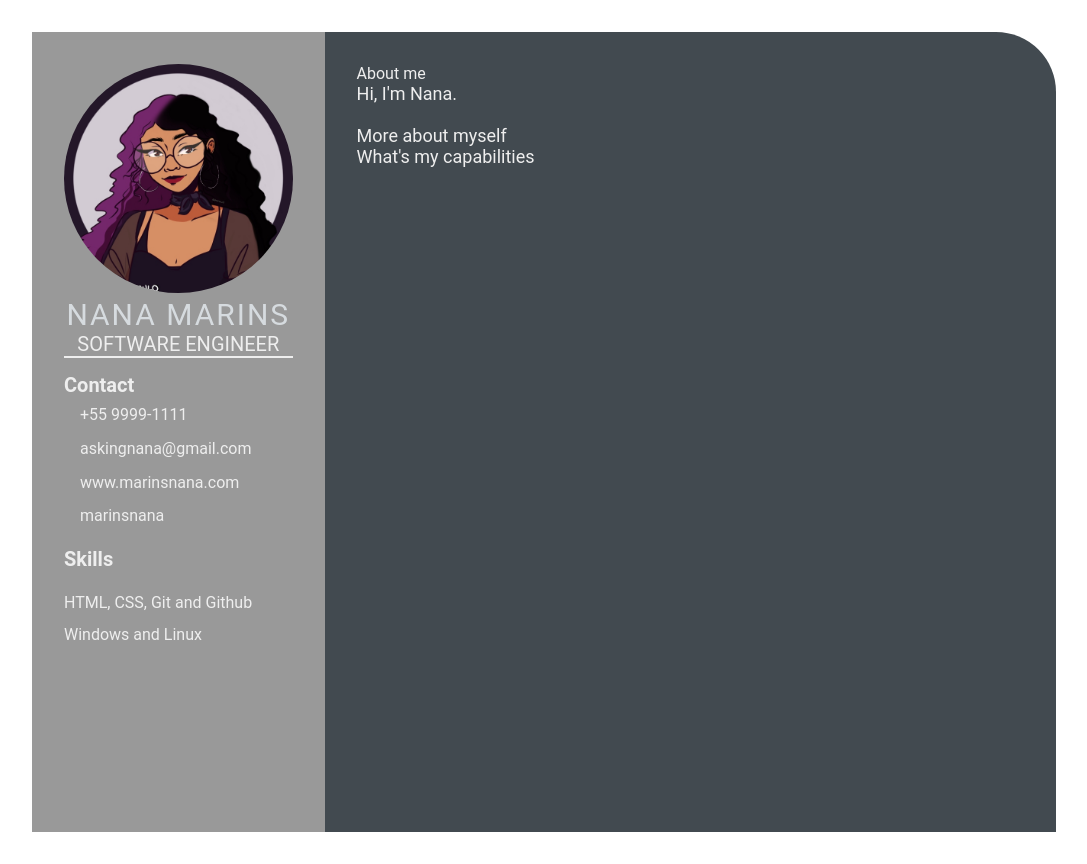
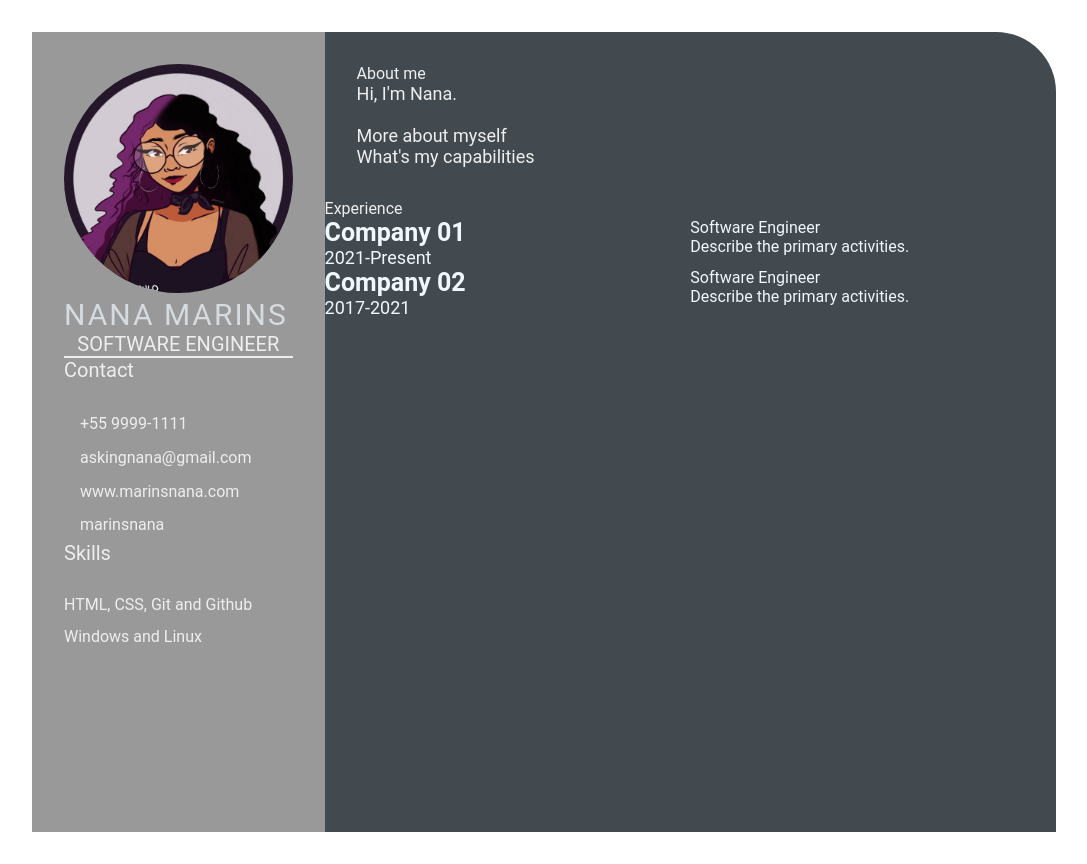
Before and after one commit to marinsnana/devweek, a plain HTML site: page index.html in a window 1280 px wide. Shown: the whole page, without its empty margins (96-1183 px from the left). Drawn offline with Linux system fonts and the light colour scheme.

Commit message:
add changes to files

```diff
--- a/index.html
+++ b/index.html
@@ -46,6 +46,31 @@
                         </p>
                     </section>
                 </div>
+            <section class="experience gap">
+                <div class="right-title">Experience</div>
+                <div class="experience-contents">
+                    <div class="exp-left">
+                        <p class="exp-company-name">Company 01</p>
+                        <p class="exp-time-period">2021-Present</p>
+                    </div>
+                    <div class="exp-right">
+                        <p class="exp-positions">Software Engineer</p>
+                        <p class="exp-decription">
+                            Describe the primary activities.
+                        </p>
+                    </div>
+                    <div class="exp-left">
+                        <p class="exp-company-name">Company 02</p>
+                        <p class="exp-time-period">2017-2021</p>
+                    </div>
+                    <div class="exp-right">
+                        <p class="exp-positions">Software Engineer</p>
+                        <p class="exp-decription">
+                            Describe the primary activities.
+                        </p>
+                    </div>
+                </div>
+            </section>
         </section>
     </main>
 </body>
--- a/style.css
+++ b/style.css
@@ -27,7 +27,7 @@
     border-radius: 0px 60px 0px 0px;
 }
 
-.left-section-contents {
+.left-section-contents{
     padding: 2rem 2rem;
 }
 
@@ -46,7 +46,6 @@
     font-size: 30px;
     letter-spacing: 2px;
     text-transform: uppercase;
-    text-align: center;
 }
 
 .profession {
@@ -56,17 +55,14 @@
     text-align: center;
 }
 
-
+/* .contact-info { border-bottom: 2px solid #1B2631; } */
 .left-title {
     color: #eeeeee;
     font-size: 20px;
-    margin-top: 15px;
-    font-weight: bold;
 }
 
-
 .contact-info ul {
-    padding-top: 0rem;
+    padding-top: 1.5rem;
 }
 
 .contact-info ul li,
@@ -83,7 +79,7 @@
 }
 
 .skills ul {
-    padding-top: 1rem;
+    padding-top: 1.5rem;
 }
 .skills ul li p {
     padding: .4rem 0;
@@ -98,11 +94,45 @@
     color: #eeeeee;
 }
 
-.about-gap {
+.gap {
     padding-bottom: 2rem;
 }
-
 .about-me-contents {
     font-size: 18px;
     color: #eeeeee;
 }
+
+.experience-contents,
+.education-contents,
+.awards-contents {
+    display: grid;
+    grid-template-columns: repeat(2, 1fr);
+    padding-bottom: 2rem;
+    color: #F1F8FD;
+}
+
+.exp-company-name,
+.education-school-name,
+.awards-company-name {
+    font-size: 25px;
+    font-weight: bold;
+}
+
+.exp-time-period,
+.educationp-time-period,
+.awards-time-period {
+    font-size: 18px;
+}
+
+.exp-position,
+.education-subject,
+.awards-name {
+    font-size: 25px;
+}
+
+.exp-desc,
+.education-desc,
+.awards-desc {
+    font-size: 16px;
+    padding-left: 5px;
+}
```
